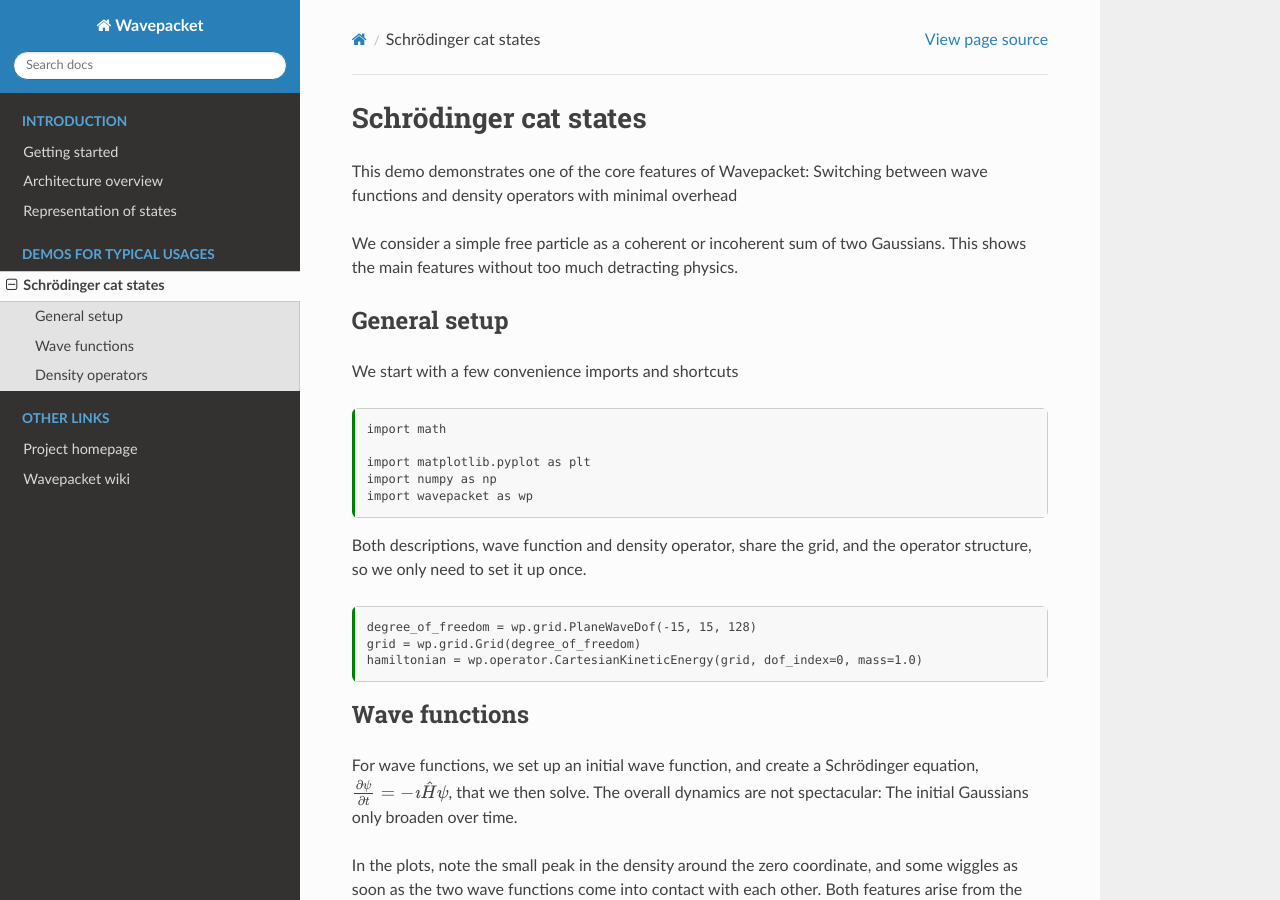
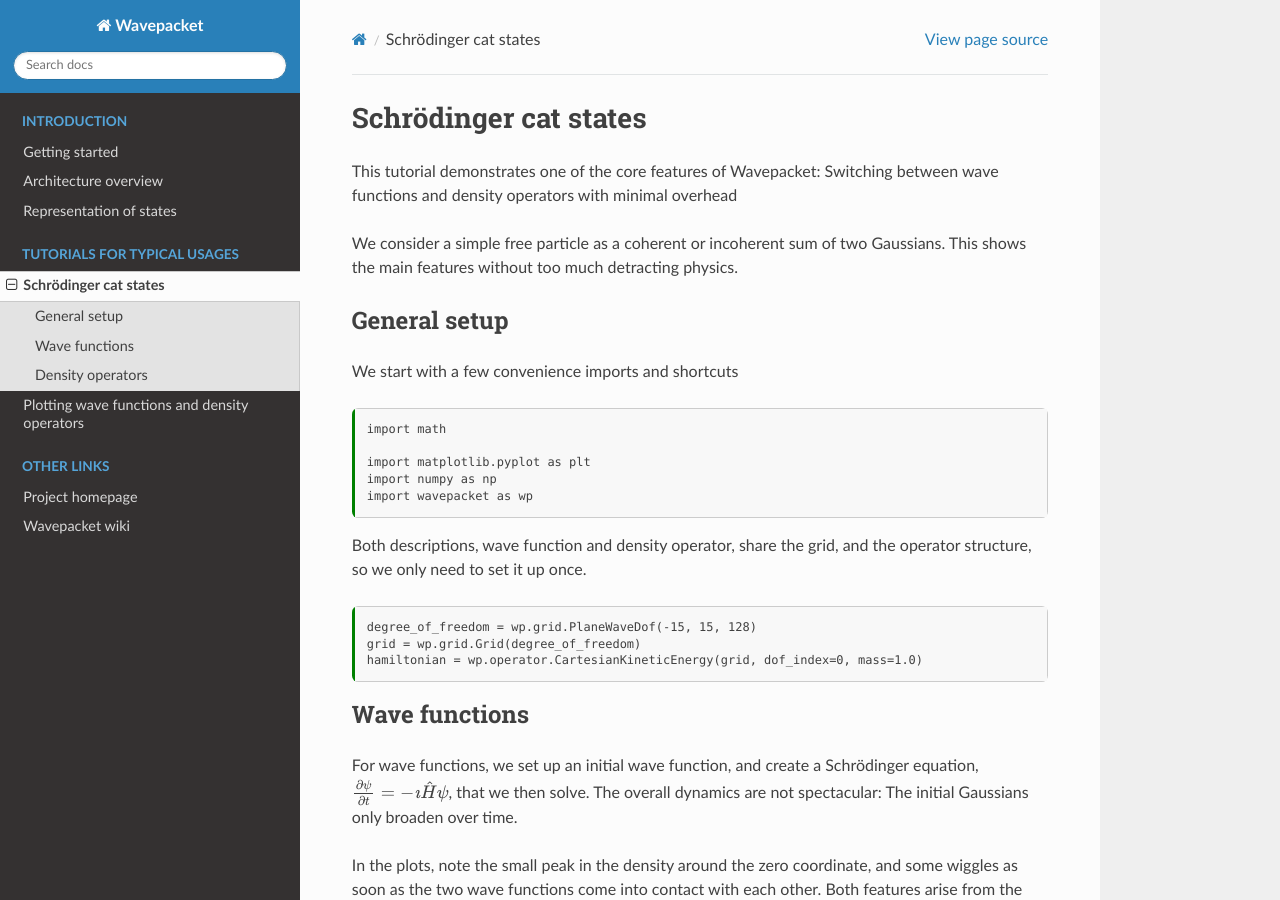
Before and after one commit to ulflor/wavepacket, a Sphinx documentation site: the page built from doc/tutorials/schroedinger_cat.md, in a window 1280 px wide and 900 px high. Built offline with Sphinx 7.4.7 and the Read the Docs theme 3.1.0, drawn with Linux system fonts in a browser that asks for light colours; formulas are drawn with MathJax 3; pages that are not in the unit, such as notebooks, are missing from menus.

Commit message:
#22 Added plotting tutorial to the documentation; minor fixes here and there

```diff
--- a/doc/conf.py
+++ b/doc/conf.py
@@ -26,12 +26,12 @@
 templates_path = ['_templates']
 exclude_patterns = ['_build', 'Thumbs.db', '.DS_Store']
 
-
 # ------ AutoApi configuration
 autoapi_dirs = ["../src/wavepacket"]
 
 autoapi_options = ['members', 'undoc-members', 'imported-members',
                    'show-inheritance', 'show-module-summary']
+
 
 # Unless we prefix _every_ module by "_", we get every symbol twice: Once in the
 # exposing package, once in the defining module. This here skips all module docs.
@@ -41,6 +41,7 @@
 
     return skip
 
+
 def setup(sphinx):
     sphinx.connect("autoapi-skip-member", skip_modules)
 
--- a/doc/getting-started.rst
+++ b/doc/getting-started.rst
@@ -45,7 +45,7 @@
 shorter and simpler.
 However, the Python version allows more flexibility when you use more complex setups.
 For example, you can almost seamlessly switch between density operator and wavepacket descriptions,
-see the :ref:`demo-schroedinger-cat` demo, or you can propagate an ensemble of random thermal
+see the :ref:`tutorial-schroedinger-cat` demo, or you can propagate an ensemble of random thermal
 wave functions to replicate a thermal system (TODO: translate demo).
 
 
--- a/doc/index.rst
+++ b/doc/index.rst
@@ -41,9 +41,10 @@
     representations
 
 .. toctree::
-   :caption: Demos for typical usages
+   :caption: Tutorials for typical usages
 
    tutorials/schroedinger_cat
+   tutorials/plotting
 
 .. toctree::
     :caption: Other links
--- a/doc/tutorials/schroedinger_cat.md
+++ b/doc/tutorials/schroedinger_cat.md
@@ -4,10 +4,11 @@
     name: python3
 ---
 
-(demo-schroedinger-cat)=
+(tutorial-schroedinger-cat)=
+
 # Schrödinger cat states
 
-This demo demonstrates one of the core features of Wavepacket:
+This tutorial demonstrates one of the core features of Wavepacket:
 Switching between wave functions and density operators with minimal overhead
 
 We consider a simple free particle as a coherent or incoherent sum of two Gaussians.
--- a/src/wavepacket/__init__.py
+++ b/src/wavepacket/__init__.py
@@ -2,7 +2,7 @@
 A package for the propagation of quantum-mechanical wave functions.
 """
 
-__version__ = "0.1.0"
+__version__ = "0.2.0"
 
 __all__ = ['__version__', 'log', 'BadFunctionCall', 'BadGridError', 'BadStateError',
            'ExecutionError', 'InvalidValueError',
```
